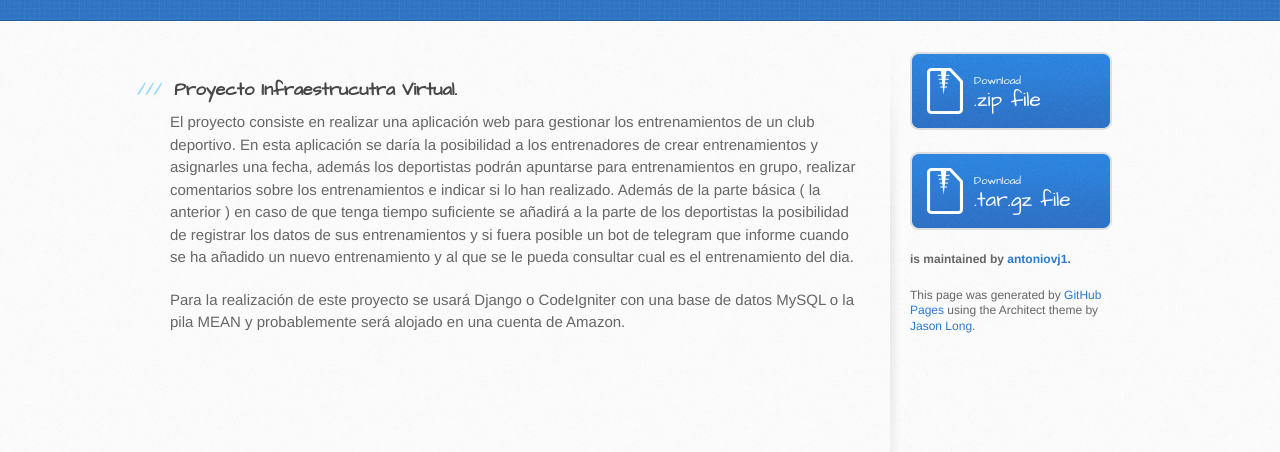
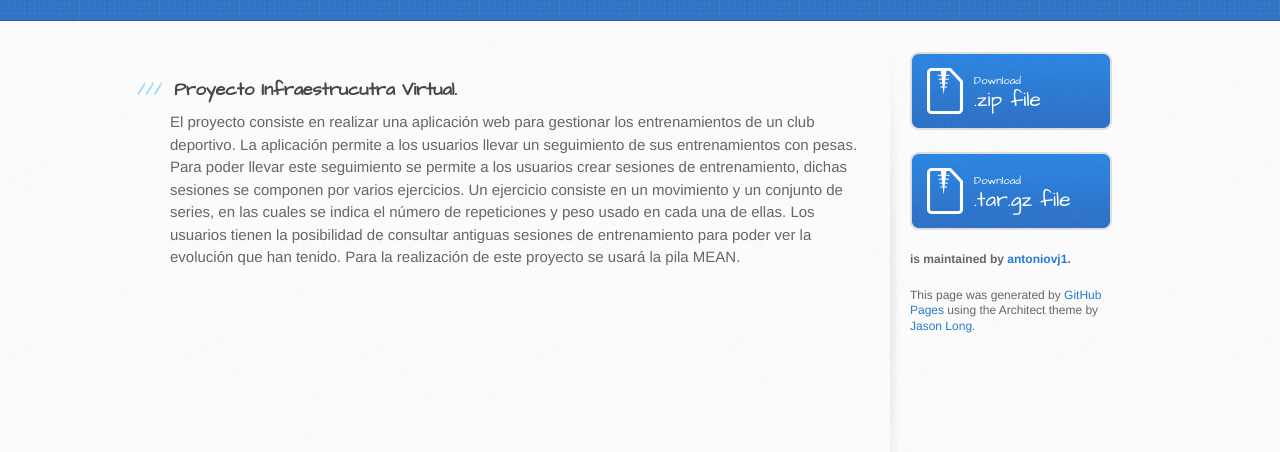
Before and after one commit to antoniovj1/tfg_gymapp, a plain HTML site: page index.html in a window 1280 px wide. Shown: the part 252-704 px from the top of the page. Drawn offline with Linux system fonts and the light colour scheme.

Commit message:
Update index.html

```diff
--- a/index.html
+++ b/index.html
@@ -31,9 +31,11 @@
           <h3>
 <a id="proyecto-infraestrucutra-virtual" class="anchor" href="#proyecto-infraestrucutra-virtual" aria-hidden="true"><span aria-hidden="true" class="octicon octicon-link"></span></a>Proyecto Infraestrucutra Virtual.</h3>
 
-<p>El proyecto consiste en realizar una aplicación web para gestionar los entrenamientos de un club deportivo. En esta aplicación se daría la posibilidad a los entrenadores de crear entrenamientos y asignarles una fecha, además los deportistas podrán apuntarse para entrenamientos en grupo, realizar comentarios sobre los entrenamientos e indicar si lo han realizado. Además de la parte básica ( la anterior ) en caso de que tenga tiempo suficiente se añadirá a la parte de los deportistas la posibilidad de registrar los datos de sus entrenamientos y si fuera posible un bot de telegram que informe cuando se ha añadido un nuevo entrenamiento y al que se le pueda consultar cual es el entrenamiento del dia.</p>
+<p>El proyecto consiste en realizar una aplicación web para gestionar los entrenamientos de un club deportivo. La aplicación permite a los usuarios llevar un seguimiento de sus entrenamientos con pesas. Para poder llevar este seguimiento se permite a los usuarios crear sesiones de entrenamiento, dichas sesiones se componen por varios ejercicios. Un ejercicio consiste en un movimiento y un conjunto de series, en las cuales se indica el número de repeticiones y peso usado en cada una de ellas.
 
-<p>Para la realización de este proyecto se usará Django o CodeIgniter con una base de datos MySQL o la pila MEAN y probablemente será alojado en una cuenta de Amazon.</p>
+Los usuarios tienen la posibilidad de consultar antiguas sesiones de entrenamiento para poder ver la evolución que han tenido.
+
+  Para la realización de este proyecto se usará la pila MEAN.</p>
         </section>
 
         <aside id="sidebar">
```
